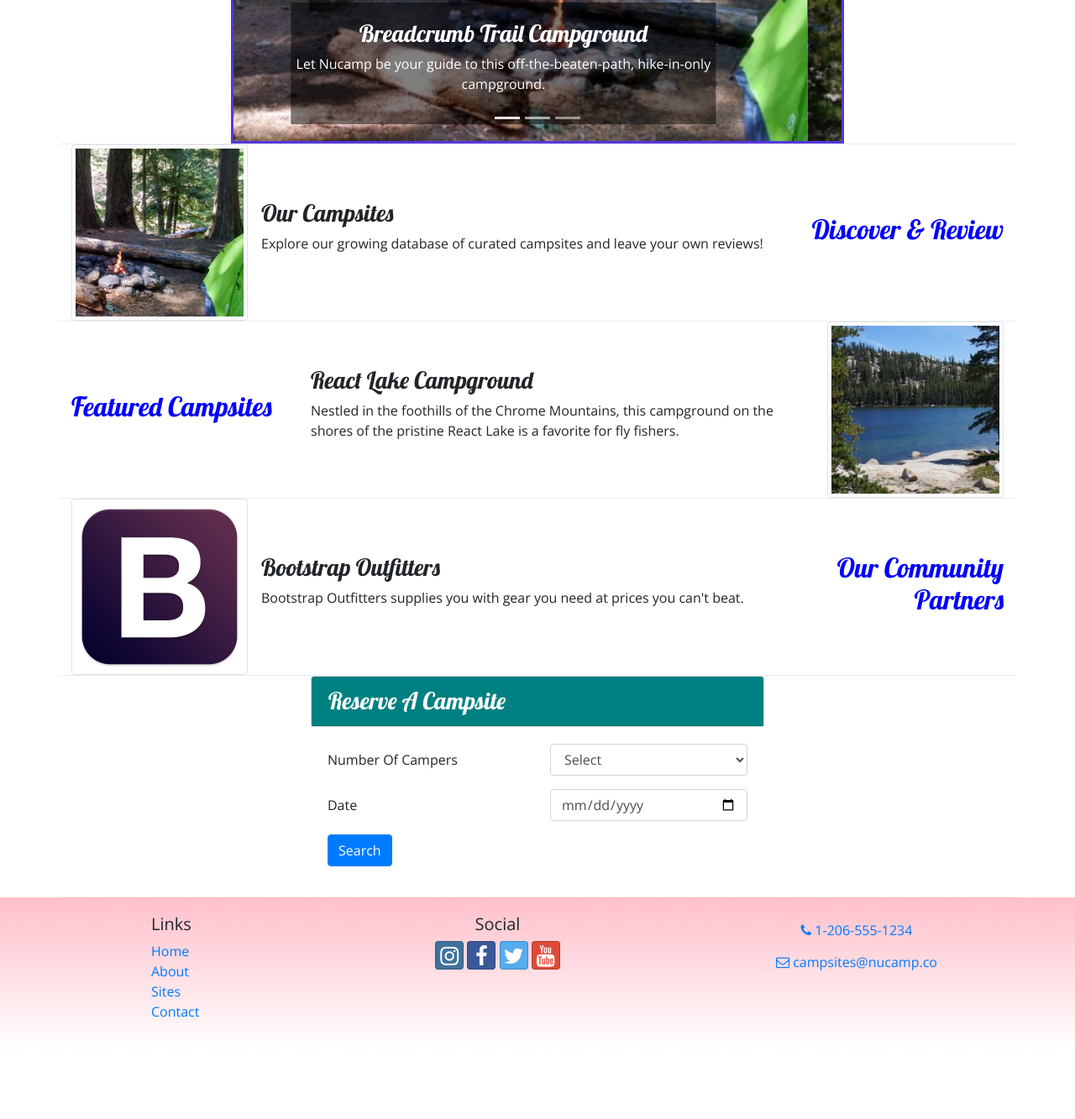
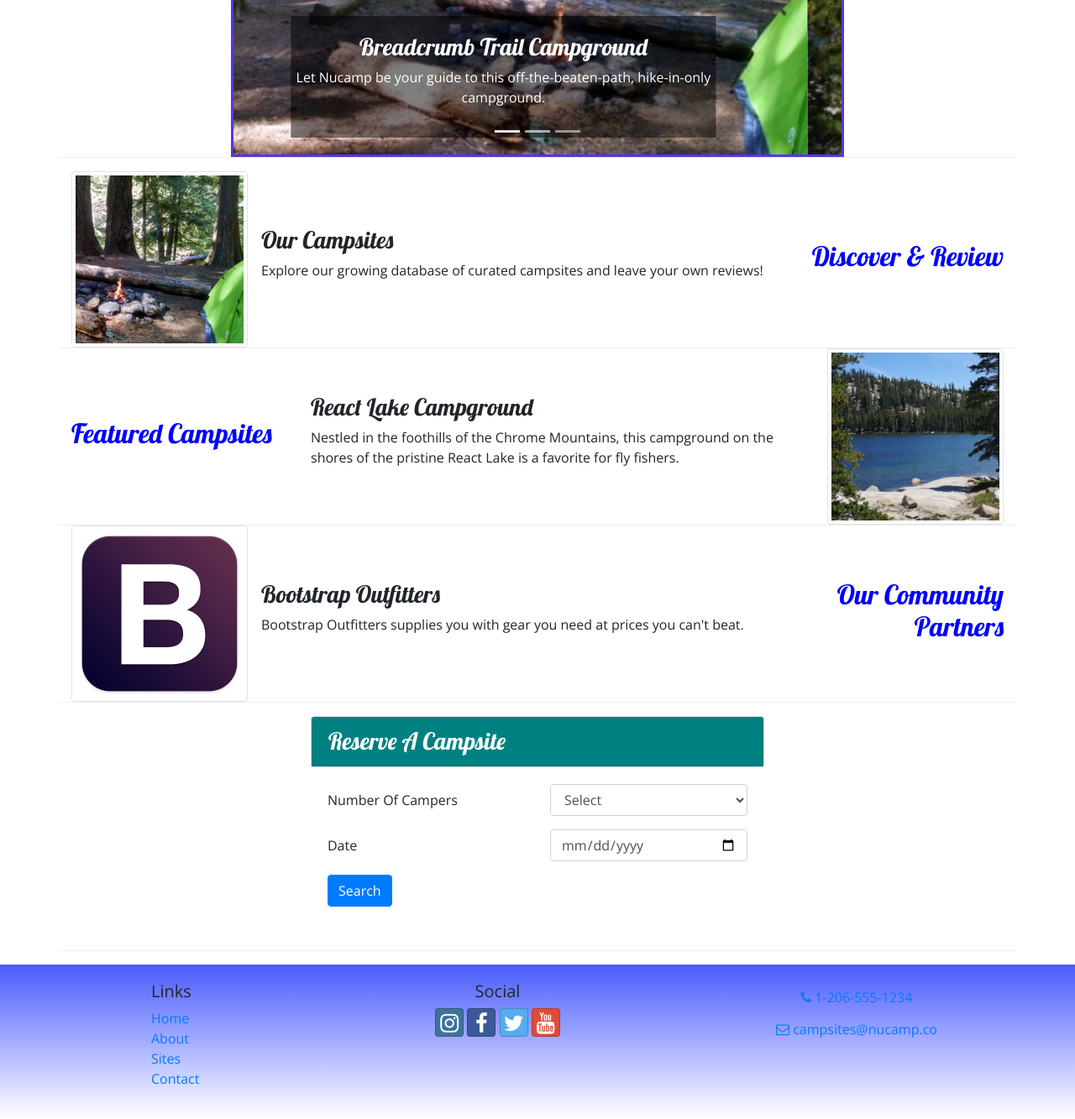
Before and after one commit to NabilPervez/nucampsite, a website: page index.html in a window 1280 px wide. Shown: the part 489-1822 px from the top of the page at 84% size. Before the commit the page ends 1742 px from the top, so only its background shows below. Drawn offline with nearby package versions, Linux system fonts and the light colour scheme.

Commit message:
adding styling

```diff
--- a/css/styles.css
+++ b/css/styles.css
@@ -15,7 +15,7 @@ header h2{
 }
 
 .site-footer{
-    background-image: linear-gradient(pink,white);
+    background-image: linear-gradient(rgb(74, 92, 253),white);
     padding: 20px 0;
 }
 
--- a/index.html
+++ b/index.html
@@ -97,7 +97,7 @@
         </div>
     </div>
 
-    <div class="container">
+    <div class="container py-3">
         <!--carousel-->
         <div class="row row-content">
             <div class="col-md-8 mx-auto">
@@ -148,7 +148,7 @@
         </div>
 
 
-        <div class="row row-content align-items-center">
+        <div class="row row-content align-items-center pt-3">
             <div class="col-sm-4 order-sm-last col-md-3">
                 <h2 class="text-sm-right">Discover & Review</h2>
             </div>
@@ -195,7 +195,7 @@
         </div>
     </div>
 
-    <div class="row row-content align-items-center">
+    <div class="row row-content align-items-center py-3">
         <div class="col-sm-6 mx-auto">
             <div class="card">
                 <h3 class="card-header">Reserve A Campsite</h3>
```
